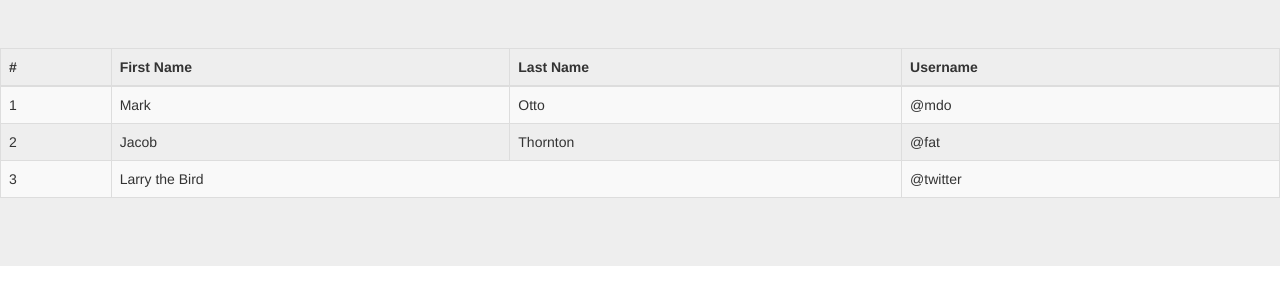
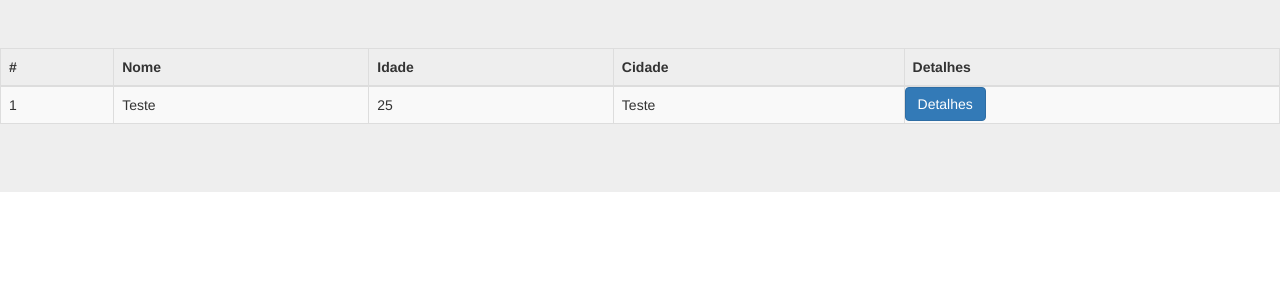
Before and after one commit to Queco1/App-test-client, a React (Create React App) app: page /List in a window 1280 px wide. Shown: the top 304 px of the page. Built offline with nearby package versions, Linux system fonts and the light colour scheme.

Commit message:
test infoRow

```diff
--- a/src/Components/InfosTableRow/index.jsx
+++ b/src/Components/InfosTableRow/index.jsx
@@ -1,27 +1,18 @@
 import React, { useEffect } from 'react';
-import { Jumbotron, Table } from 'react-bootstrap';
+import { Button } from 'react-bootstrap';
 
 function InfosTableRow() {
     useEffect(() => {
         const records = localStorage.getItem('Register');
-        console.log(records);
     }, []);
     return (
-        <Jumbotron>
-            <Table striped bordered hover>
-                <thead>
-                    <tr>
-                        <th>#</th>
-                        <th>Nome</th>
-                        <th>Idade</th>
-                        <th>Cidade</th>
-                    </tr>
-                </thead>
-                <tbody>
-                    <InfosTableRow />
-                </tbody>
-            </Table>
-        </Jumbotron>
+        <tr>
+            <td>1</td>
+            <td>Teste</td>
+            <td>25</td>
+            <td>Teste</td>
+            <Button variant='primary'>Detalhes</Button>
+        </tr>
     );
 }
 
--- a/src/Components/ListInfosTable/index.jsx
+++ b/src/Components/ListInfosTable/index.jsx
@@ -1,7 +1,8 @@
 import React, { useEffect } from 'react';
 import { Jumbotron, Table } from 'react-bootstrap';
+import InfosTableRow from '../InfosTableRow';
 
-function ListInfo() {
+function ListInfoTable() {
     useEffect(() => {
         const records = localStorage.getItem('Register');
         console.log(records);
@@ -12,33 +13,18 @@ function ListInfo() {
                 <thead>
                     <tr>
                         <th>#</th>
-                        <th>First Name</th>
-                        <th>Last Name</th>
-                        <th>Username</th>
+                        <th>Nome</th>
+                        <th>Idade</th>
+                        <th>Cidade</th>
+                        <th>Detalhes</th>
                     </tr>
                 </thead>
                 <tbody>
-                    <tr>
-                        <td>1</td>
-                        <td>Mark</td>
-                        <td>Otto</td>
-                        <td>@mdo</td>
-                    </tr>
-                    <tr>
-                        <td>2</td>
-                        <td>Jacob</td>
-                        <td>Thornton</td>
-                        <td>@fat</td>
-                    </tr>
-                    <tr>
-                        <td>3</td>
-                        <td colSpan='2'>Larry the Bird</td>
-                        <td>@twitter</td>
-                    </tr>
+                    <InfosTableRow />
                 </tbody>
             </Table>
         </Jumbotron>
     );
 }
 
-export default ListInfo;
+export default ListInfoTable;
```
